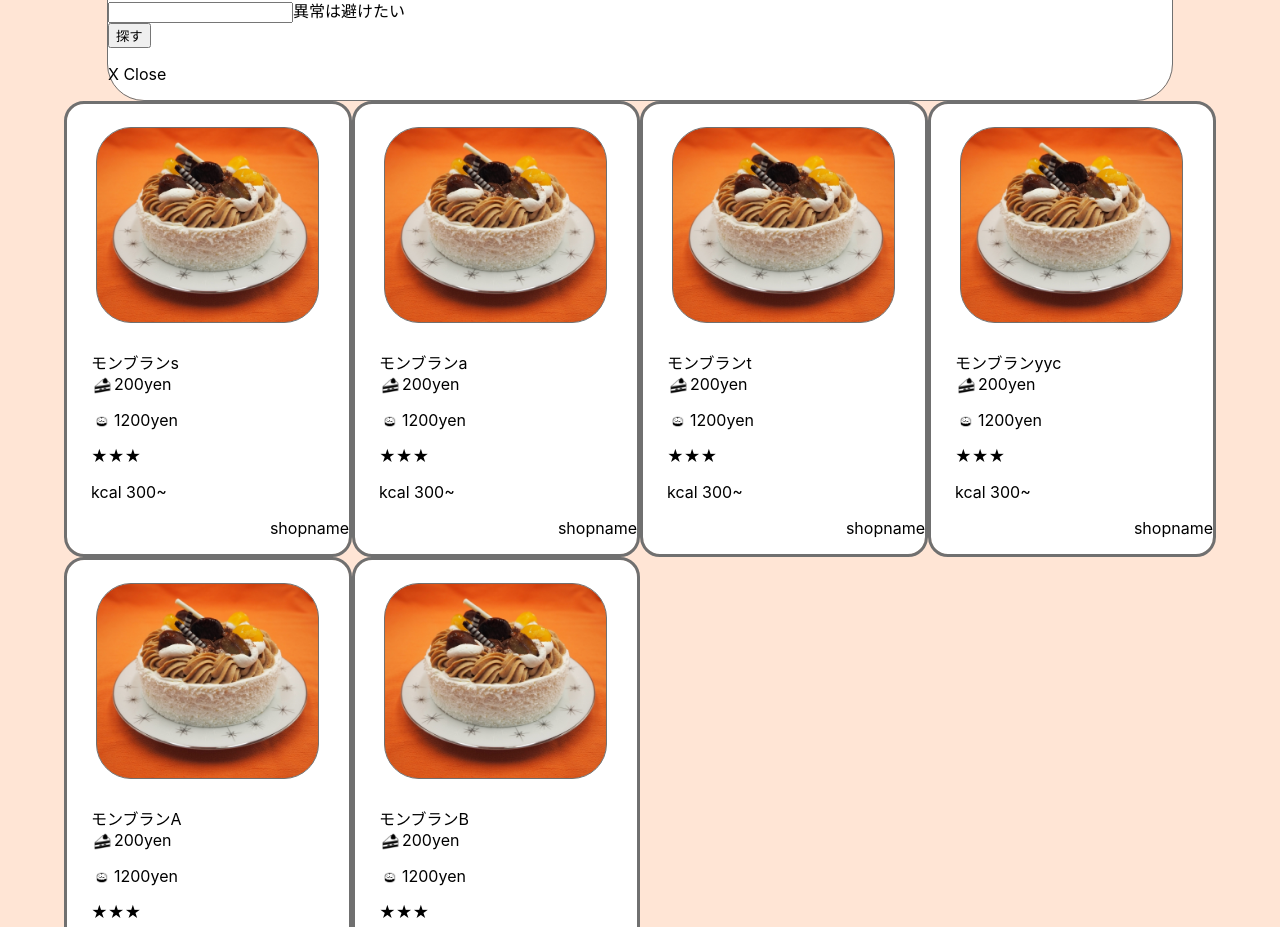
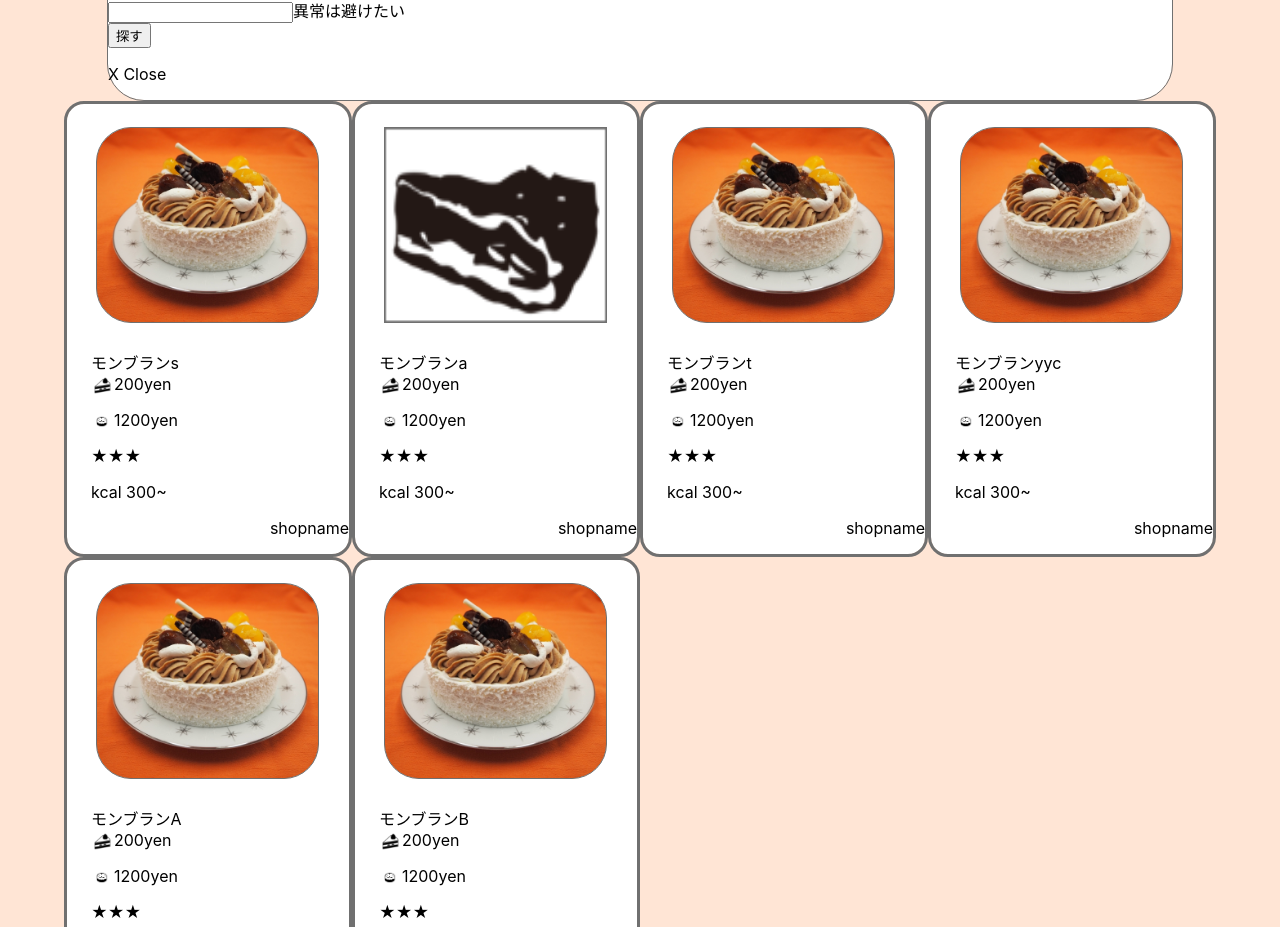
Before and after one commit to jhon-g283/CakeSites, a Next.js app: page / in a window 1280 px wide. Shown: the part 980-1907 px from the top of the page. Built offline with nearby package versions, Linux system fonts and the light colour scheme.

Commit message:
20230308_ 画像リンク修正

```diff
--- a/pages/api/searchCakeApi.ts
+++ b/pages/api/searchCakeApi.ts
@@ -1,7 +1,7 @@
 import type { NextApiRequest, NextApiResponse } from 'next';
 import { type } from 'os';
 import { itemData } from '../../src/types';
-import jsonData from './stbdata/sample.json';
+import jsonData from './stbdata/itemList.json';
 // type Data = Array<itemData>;
 
 // ToDo
--- a/pages/api/stbdata/sample.json
+++ b/pages/api/stbdata/itemList.json
@@ -3,7 +3,7 @@
     {
       "id": 1,
       "itemName": "モンブランs",
-      "imageUrl": "imageUrl",
+      "imageUrl": "/img/test.png",
       "priceHole": "priceHole",
       "pricePieace": "pricePieace",
       "kcal": "kcal",
@@ -12,7 +12,7 @@
     {
       "id": 2,
       "itemName": "モンブランa",
-      "imageUrl": "imageUrl",
+      "imageUrl": "/img/pie.png",
       "priceHole": "priceHole",
       "pricePieace": "pricePieace",
       "kcal": "kcal",
--- a/src/component/common/item.tsx
+++ b/src/component/common/item.tsx
@@ -5,11 +5,13 @@ import Cake1 from '../../../public/img/cake1.png';
 import Cake2 from '../../../public/img/cake2.png';
 import { itemData } from '../../types';
 
-// ////
-import { useSelector, useDispatch } from 'react-redux'; //Redux,useSelectorとdispatchの読み込み
-import { fetchDetails } from '../../api/getItemDetailSlice';
-import { AppDispatch } from '../../store'; //方で怒られるので入れた
-// ////
+// ToDo 引数を1つにまとめる
+//
+//
+
+// ToDo 画像Urlチェックの機能
+//
+//
 
 // 引数
 // 商品画像URL
@@ -22,15 +24,21 @@ import { AppDispatch } from '../../store'; //方で怒られるので入れた
 // 販売店名のリンク
 //
 
+interface Props {
+  propsClickFunction: (id: number) => void;
+  propsItemData: itemData;
+}
+
 const itemBox = ({
-  id,
-  itemName,
-  imageUrl,
-  priceHole,
-  pricePieace,
-  kcal,
-  clickFunction,
-}: itemData) => {
+  // id,
+  // itemName,
+  // imageUrl,
+  // priceHole,
+  // pricePieace,
+  // kcal,
+  propsItemData,
+  propsClickFunction,
+}: Props) => {
   // ToDo アイテムコンポーネント作成
   //　　値段のスタイル調整
   //　　星の色変更
@@ -49,6 +57,15 @@ const itemBox = ({
   // ToDo評価タグの計算機能実装
   //
   //
+
+  const id = propsItemData.id;
+  const itemName = propsItemData.itemName;
+  const imageUrl = propsItemData.imageUrl;
+  const priceHole = propsItemData.priceHole;
+  const pricePieace = propsItemData.pricePieace;
+  const kcal = propsItemData.kcal;
+
+  const dummyUrl: string = '/img/test.png'; // ダミー用のUrl
 
   // 外枠
   const Box = styled.div`
@@ -117,13 +134,20 @@ const itemBox = ({
     float: right;
   `;
 
+  // 商品用のURL
+  const itemImageUrl: string =
+    imageUrl.match(/^\/.+([\.png]|[\.jpg]|[\.svg])$/g) != null
+      ? imageUrl
+      : dummyUrl;
+
   // 返却するコンポーネント
   const result = (
     <>
-      <Box onClick={() => clickFunction(id || 99)}>
+      <Box onClick={() => propsClickFunction(id || 99)}>
+        {/* 商品画像 */}
         <ImageBox>
           <Image
-            src="/img/test.png"
+            src={itemImageUrl}
             width={223}
             height={196}
             alt="My avatar"
@@ -132,7 +156,7 @@ const itemBox = ({
 
         <TextGroup>
           <ItemNameLabel>{itemName}</ItemNameLabel>
-
+          {/* アイコン１ */}
           <FlexBlock>
             <Image
               src={Cake1.src}
@@ -143,6 +167,7 @@ const itemBox = ({
             <PriceTag1>200yen</PriceTag1>
           </FlexBlock>
 
+          {/* アイコン２ */}
           <FlexBlock>
             <Image
               src={Cake2.src}
--- a/src/component/main/cakepagelayout.tsx
+++ b/src/component/main/cakepagelayout.tsx
@@ -179,13 +179,14 @@ const Main = () => {
   const arrayItemBox = itemlist.map((item, index) => {
     const result = (
       <ItemBox
-        id={item.id}
-        itemName={item.itemName}
-        imageUrl={item.imageUrl}
-        priceHole={item.priceHole}
-        pricePieace={item.pricePieace}
-        kcal={item.kcal}
-        clickFunction={showItemDetail}
+        // id={item.id}
+        // itemName={item.itemName}
+        // imageUrl={item.imageUrl}
+        // priceHole={item.priceHole}
+        // pricePieace={item.pricePieace}
+        // kcal={item.kcal}
+        propsClickFunction={showItemDetail}
+        propsItemData={item}
         key={'key_itembox_' + item.id + '_' + index}
       />
     );
@@ -334,21 +335,7 @@ const Main = () => {
       <>
         <PanelDiv>
           <p>search panel {searchCode}</p>
-          <BtnList>
-            {searchBtnList}
-            {/* {searchBtn('/img/cupcake.png', 'カップ', 'A')}
-            {searchBtn('/img/cupcake.png', 'ss', 'B')}
-            {searchBtn('/img/cupcake.png', 'ss', 'B')}
-            {searchBtn('/img/cupcake.png', 'ss', 'B')}
-            {searchBtn('/img/cupcake.png', 'ss', 'B')}
-            {searchBtn('/img/cupcake.png', 'ss', 'B')}
-            {searchBtn('/img/cupcake.png', 'ss', 'B')}
-            {searchBtn('/img/cupcake.png', 'ss', 'B')}
-            {searchBtn('/img/cupcake.png', 'ss', 'B')}
-            {searchBtn('/img/cupcake.png', 'ss', 'B')}
-            {searchBtn('/img/cupcake.png', 'ss', 'B')}
-            {searchBtn('/img/cupcake.png', 'ss', 'B')} */}
-          </BtnList>
+          <BtnList>{searchBtnList}</BtnList>
 
           {priceArea()}
           {kcalArea()}
--- a/src/types.ts
+++ b/src/types.ts
@@ -8,7 +8,7 @@ export interface itemData {
   priceHole?: any;
   pricePieace?: any;
   kcal?: any;
-  clickFunction: (id: number) => void; //商品詳細情報取得用関数
+  // clickFunction: (id: number) => void; //商品詳細情報取得用関数
 }
 [];
 
```
